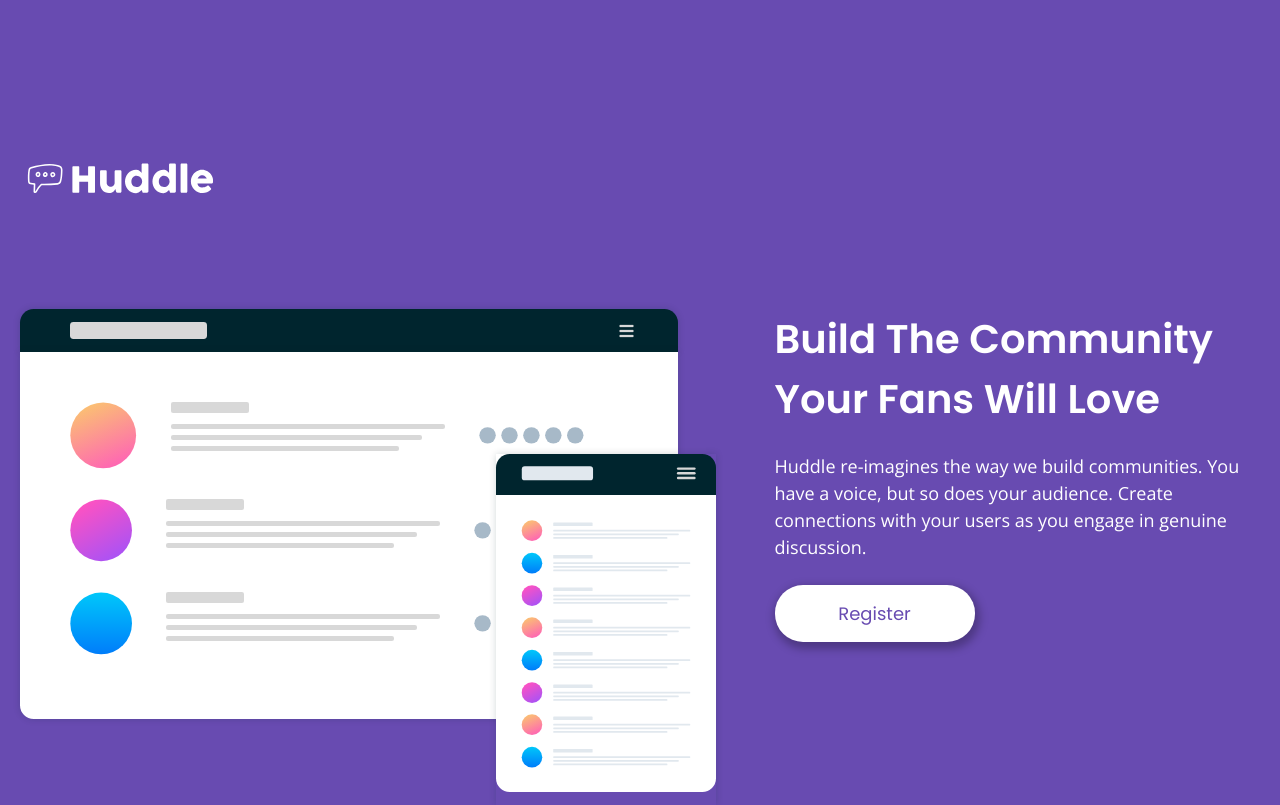
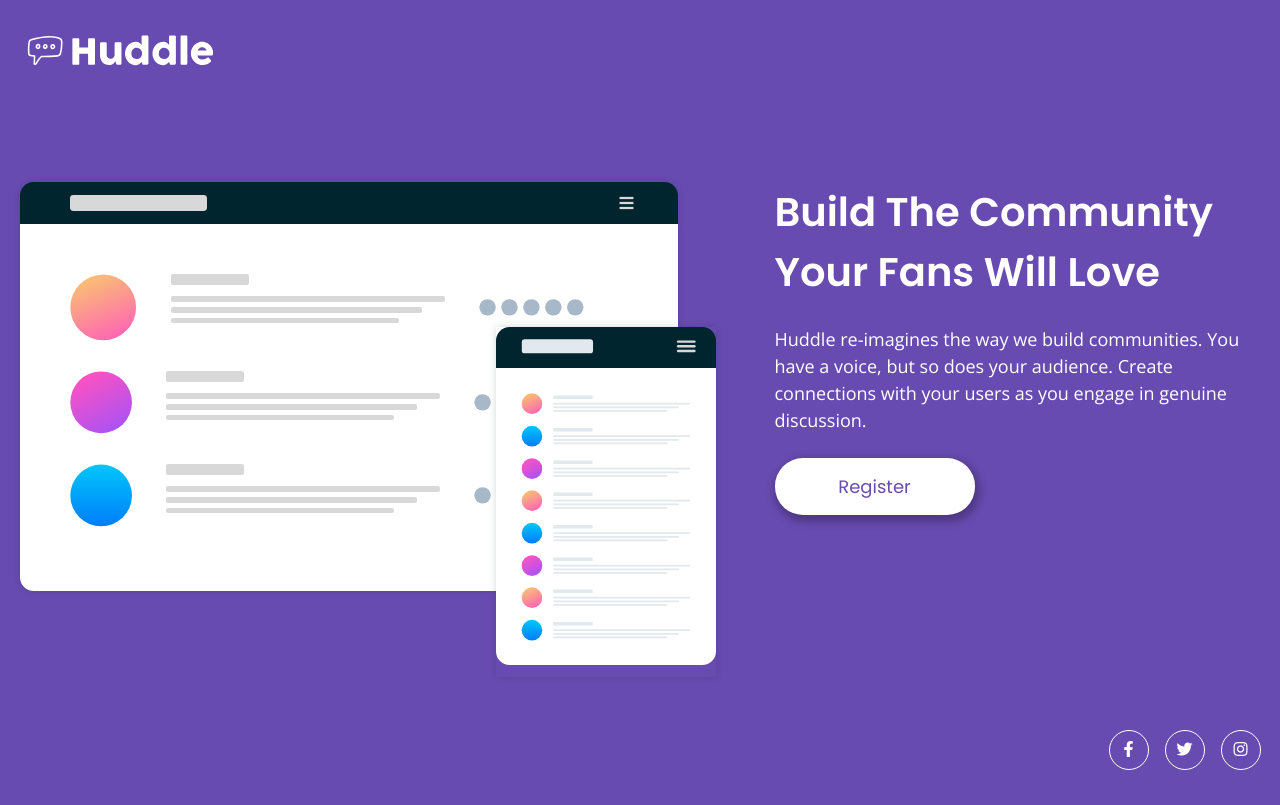
Before and after one commit to MirjalolMamirov03/Huddle-langing-page, a plain HTML site: page index.html in a window 1280 px wide. Drawn offline with Linux system fonts and the light colour scheme.

Commit message:
add site-footer  code

```diff
--- a/css/main.css
+++ b/css/main.css
@@ -292,3 +292,47 @@ body {
 }
 
 /* //MAIN-DESC-STYLE */
+
+
+/* FOOTER */
+
+.footer {
+    width: 100%;
+    padding-top: 110px;
+}
+
+.footer-icons {
+    width: 100%;
+    display: flex;
+    justify-content: flex-end;
+    align-items: center;
+    column-gap: 16px;
+}
+
+.icon-box {
+    width: 40px;
+    height: 40px;
+    border: 1.5px solid var(--White);
+    border-radius: 50%;
+    display: flex;
+    flex-direction: column;
+    justify-content: center;
+    align-items: center;
+    cursor: pointer;
+}
+
+.site-icon {
+    color: var(--White);
+}
+
+.icon-box:active {
+    border-color: var(--active-icon);
+}
+
+.icon-box:active .site-icon {
+    color: var(--active-icon);
+}
+
+
+
+/* //FOOTER */
--- a/index.html
+++ b/index.html
@@ -188,6 +188,38 @@
         <!-- SITE-MAIN -->
 
 
+        <!-- SITE-FOOTER -->
+
+        <footer class="footer">
+            <div class="container">
+                <div class="footer-icons">
+
+                    <div class="icon-box">
+                        <a href="#!" class="icon-link">
+                            <i class="fab fa-facebook-f site-icon"></i>
+                        </a>
+                    </div>
+
+                    <div class="icon-box">
+                        <a href="#!" class="icon-link">
+                            <i class="fab fa-twitter site-icon"></i>
+                        </a>
+                    </div>
+
+
+                    <div class="icon-box">
+                        <a href="#!" class="icon-link">
+                            <i class="fab fa-instagram site-icon"></i>
+                        </a>
+                    </div>
+
+                </div>
+            </div>
+        </footer>
+
+        <!-- //SITE-FOOTER -->
+
+
     </div>
 
 </body>
```
